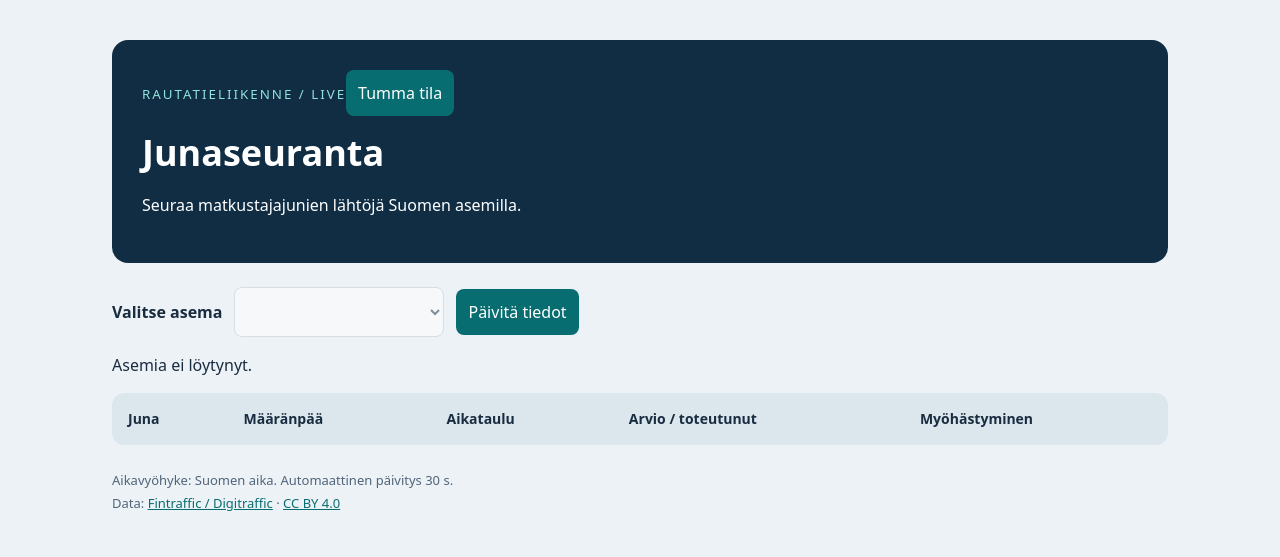
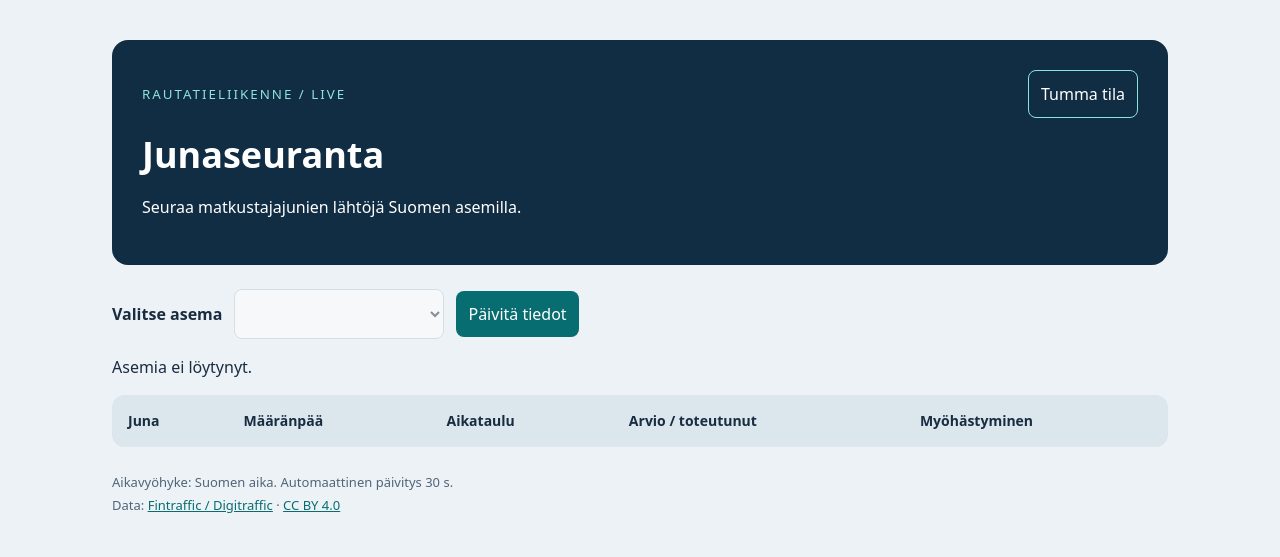
Before and after one commit to petesippala1/junaprojekti, a Flask app: page / in a window 1280 px wide. Shown: the top 557 px of the page. Run offline with Flask 3, Linux system fonts and the light colour scheme; data that the repository does not hold is empty.

Commit message:
fix: update theme toggle button text when theme changes

```diff
--- a/static/style.css
+++ b/static/style.css
@@ -1,9 +1,11 @@
 
 /* ==============================
-   CSS-muuttujat
+   CSS-muuttujat – vaalea teema
    ============================== */
 
 :root {
+    color-scheme: light;
+
     --color-background: #edf2f6;
     --color-surface: #ffffff;
     --color-text: #192c40;
@@ -11,6 +13,9 @@
     --color-secondary: #086d70;
     --color-secondary-hover: #065759;
     --color-accent: #8ee2dc;
+
+    --color-header-text: #ffffff;
+    --color-button-text: #ffffff;
 
     --color-error: #b42318;
     --color-success: #08734d;
@@ -111,10 +111,18 @@ a:hover {
 
 header {
     background: var(--color-primary);
-    color: var(--color-surface);
+    color: var(--color-header-text);
     padding: 30px;
     border-radius: var(--radius-large);
     margin-bottom: 24px;
+}
+
+.header-top {
+    display: flex;
+    align-items: center;
+    justify-content: space-between;
+    gap: 16px;
+    flex-wrap: wrap;
 }
 
 header small {
@@ -177,6 +187,32 @@ button:disabled,
 select:disabled {
     opacity: 0.5;
     cursor: not-allowed;
+}
+
+/* ==============================
+   Teemanvaihtopainike
+   ============================== */
+
+#theme-toggle {
+    background: transparent;
+    color: var(--color-header-text);
+    border: 1px solid var(--color-accent);
+    margin-left: auto;
+    width: auto;
+}
+
+#theme-toggle:hover:not(:disabled) {
+    background: var(--color-accent);
+    color: var(--color-primary);
+}
+
+#theme-toggle[aria-pressed="true"] {
+    background: var(--color-accent);
+    color: var(--color-primary);
+}
+
+#theme-toggle[aria-pressed="true"]:hover:not(:disabled) {
+    background: var(--color-secondary-hover);
 }
 
 /* ==============================
--- a/static/theme.js
+++ b/static/theme.js
@@ -1,30 +1,60 @@
+
 (() => {
     const root = document.documentElement;
     const preference = window.matchMedia('(prefers-color-scheme: dark)');
+
     let savedTheme = null;
+
     try {
         savedTheme = localStorage.getItem('junaseuranta-theme');
     } catch {
         // Teeman vaihto toimii myös silloin, kun selain estää tallennuksen.
     }
-    if (savedTheme !== 'light' && savedTheme !== 'dark') savedTheme = null;
+
+    if (savedTheme !== 'light' && savedTheme !== 'dark') {
+        savedTheme = null;
+    }
 
     function applyTheme(theme) {
         root.dataset.theme = theme;
-        document.querySelector('#theme-toggle')?.setAttribute('aria-pressed', String(theme === 'dark'));
+
+        const toggle = document.querySelector('#theme-toggle');
+        const isDark = theme === 'dark';
+
+        if (toggle) {
+            toggle.textContent = isDark ? 'Vaalea tila' : 'Tumma tila';
+
+            toggle.setAttribute(
+                'aria-pressed',
+                String(isDark)
+            );
+        }
     }
 
     applyTheme(savedTheme || (preference.matches ? 'dark' : 'light'));
+
     preference.addEventListener('change', event => {
-        if (!savedTheme) applyTheme(event.matches ? 'dark' : 'light');
+        if (!savedTheme) {
+            applyTheme(event.matches ? 'dark' : 'light');
+        }
     });
 
     document.addEventListener('DOMContentLoaded', () => {
         const toggle = document.querySelector('#theme-toggle');
+
+        if (!toggle) {
+            return;
+        }
+
         applyTheme(root.dataset.theme);
+
         toggle.addEventListener('click', () => {
-            savedTheme = root.dataset.theme === 'dark' ? 'light' : 'dark';
+            savedTheme = root.dataset.theme === 'dark'
+                ? 'light'
+                : 'dark';
+
             applyTheme(savedTheme);
+
             try {
                 localStorage.setItem('junaseuranta-theme', savedTheme);
             } catch {
```
Also changed, not shown: other parts of static/style.css (+16 -14 lines).
